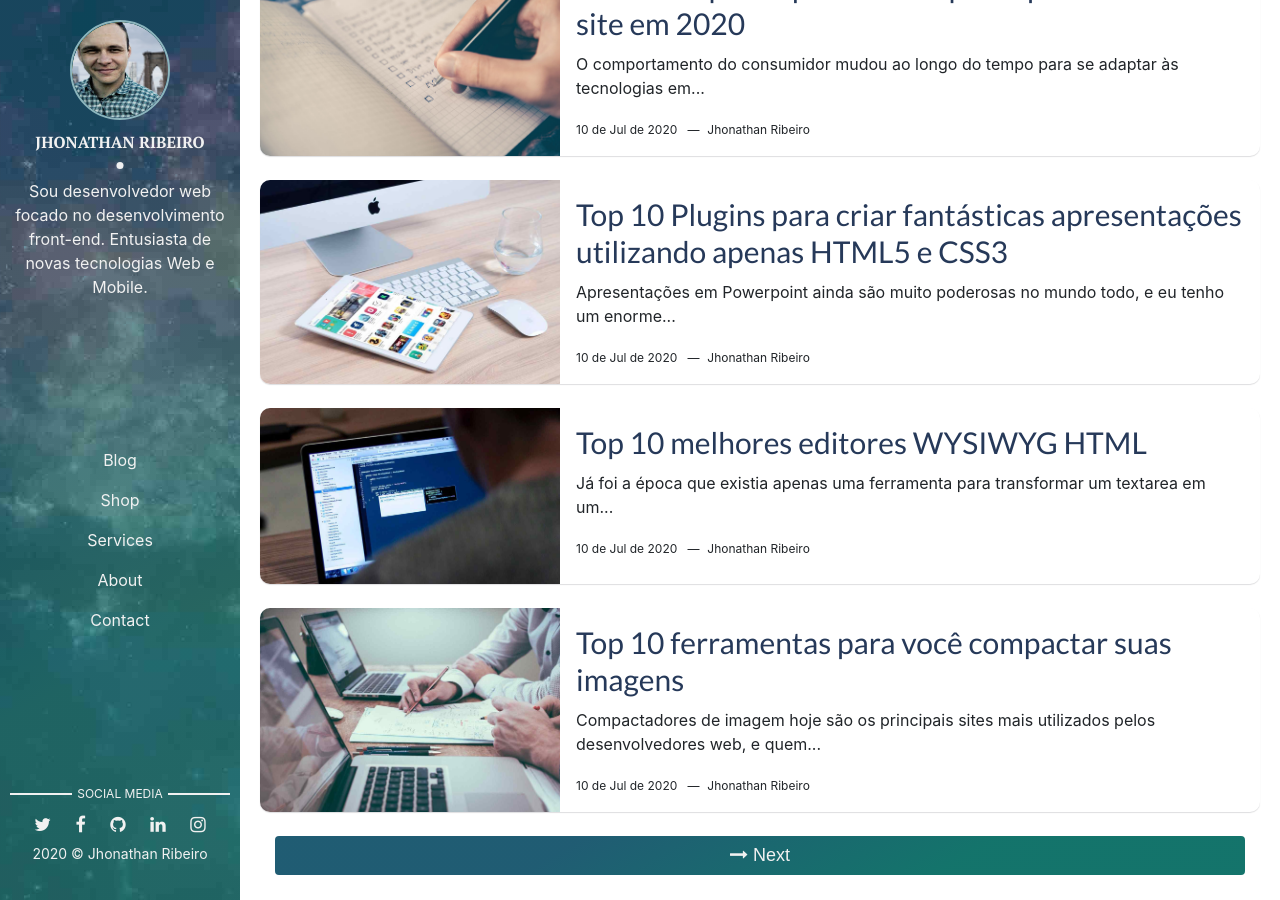
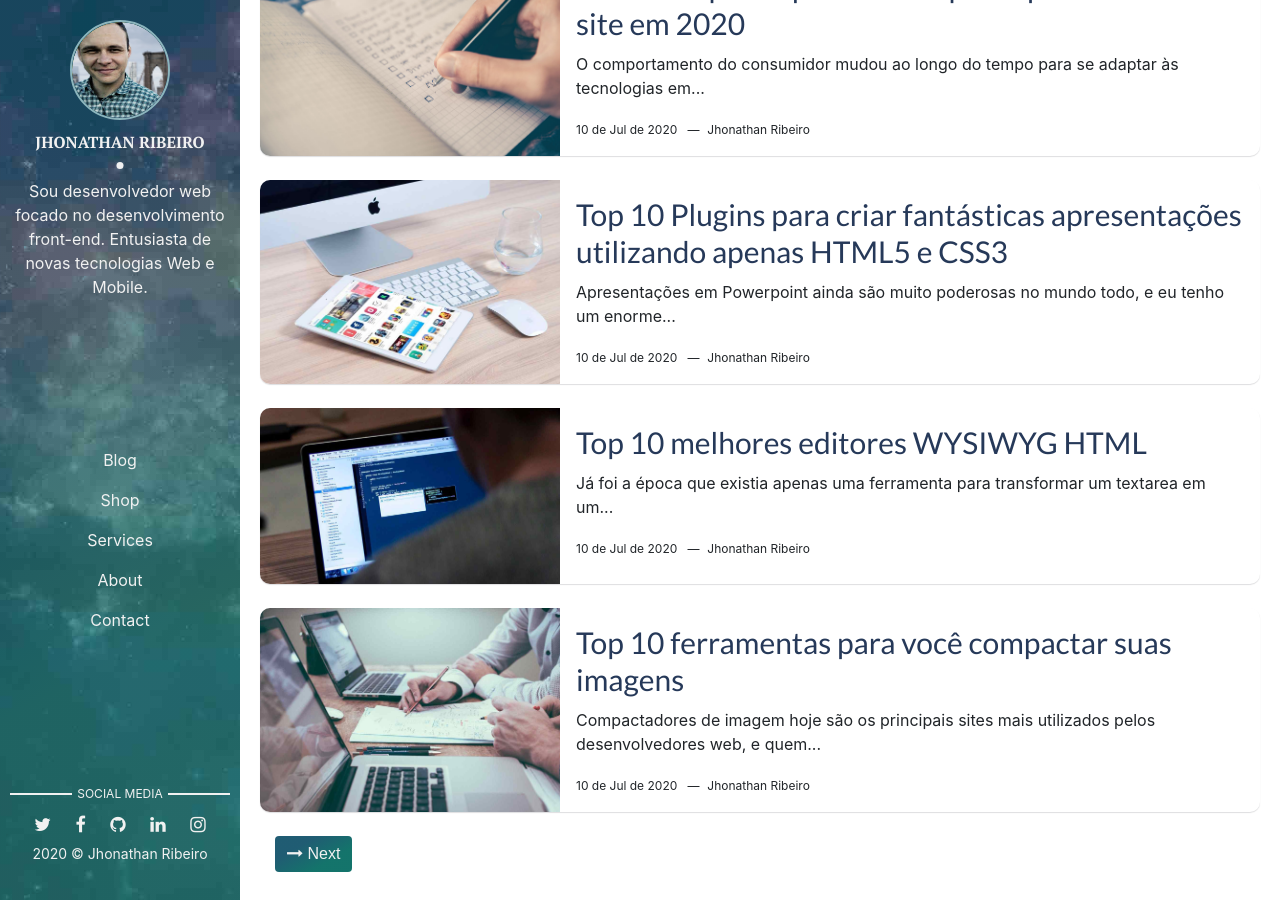
Before and after one commit to JhonathanRibeiro/blog, a Jekyll site: the page built from index.html, in a window 1280 px wide and 900 px high, scrolled down 508 px. Built offline with Jekyll 4.4.1, drawn with Linux system fonts in a browser that asks for light colours; the list of posts is cut into pages by our own code.

Commit message:
altered description and title in site config.yml

```diff
--- a/_config.yml
+++ b/_config.yml
@@ -1,5 +1,5 @@
-title: Blog Jhonathan Ribeiro Tecnologia,Finanças e dicas.
-description: Blog Oficial Jhonathan Ribeiro. Aprenda mais sobre tecnologia, desenvolvimento pessoal e profissional e os principais assuntos do universo de programação. Conteúdos cuidadosamente selecionados para você ficar sempre atualizado.
+title: Blog Jhonathan Ribeiro - Tecnologia | Webdesign | Marketing Digital
+description: Aprenda mais sobre tecnologia, webdesign, marketing digital e os principais assuntos do universo de programação.Conteúdos cuidadosamente selecionados para você ficar sempre atualizado.
 facebook: Jhonathanjbr
 github:  JhonathanRibeiro
 instagram: jhonathan.rb
--- a/_includes/pagination.html
+++ b/_includes/pagination.html
@@ -9,21 +9,24 @@
           </a>
         </label>
         {% else %}
-        <label class="btn btn-bluegreen active">
-          <a class="newer-posts" href="{{ site.baseurl }}/page/{{ paginator.previous_page }}/"><i class="fa fa-long-arrow-left" aria-hidden="true"></i>
-          Previous
-          </a>
-        </label>
+        <a class="newer-posts" rel="prev" href="{{ site.baseurl }}/page/{{ paginator.previous_page }}/">
+          <label class="btn btn-bluegreen active">
+            <i class="fa fa-long-arrow-left" aria-hidden="true"></i>
+            Previous
+          </label>
+        </a>
         {% endif %}
       {% endif %}
 
     {% if paginator.next_page %}
+
+    <a class="older-posts" rel="next" href="{{ site.baseurl }}/page/{{ paginator.next_page }}/">
       <label class="btn btn-bluegreen">
-        <a class="older-posts" href="{{ site.baseurl }}/page/{{ paginator.next_page }}/">
           <i class="fa fa-long-arrow-right" aria-hidden="true"></i>
           Next
-        </a>
       </label>
+    </a>
+
     {% endif %}
     </div>
   </nav>
```
